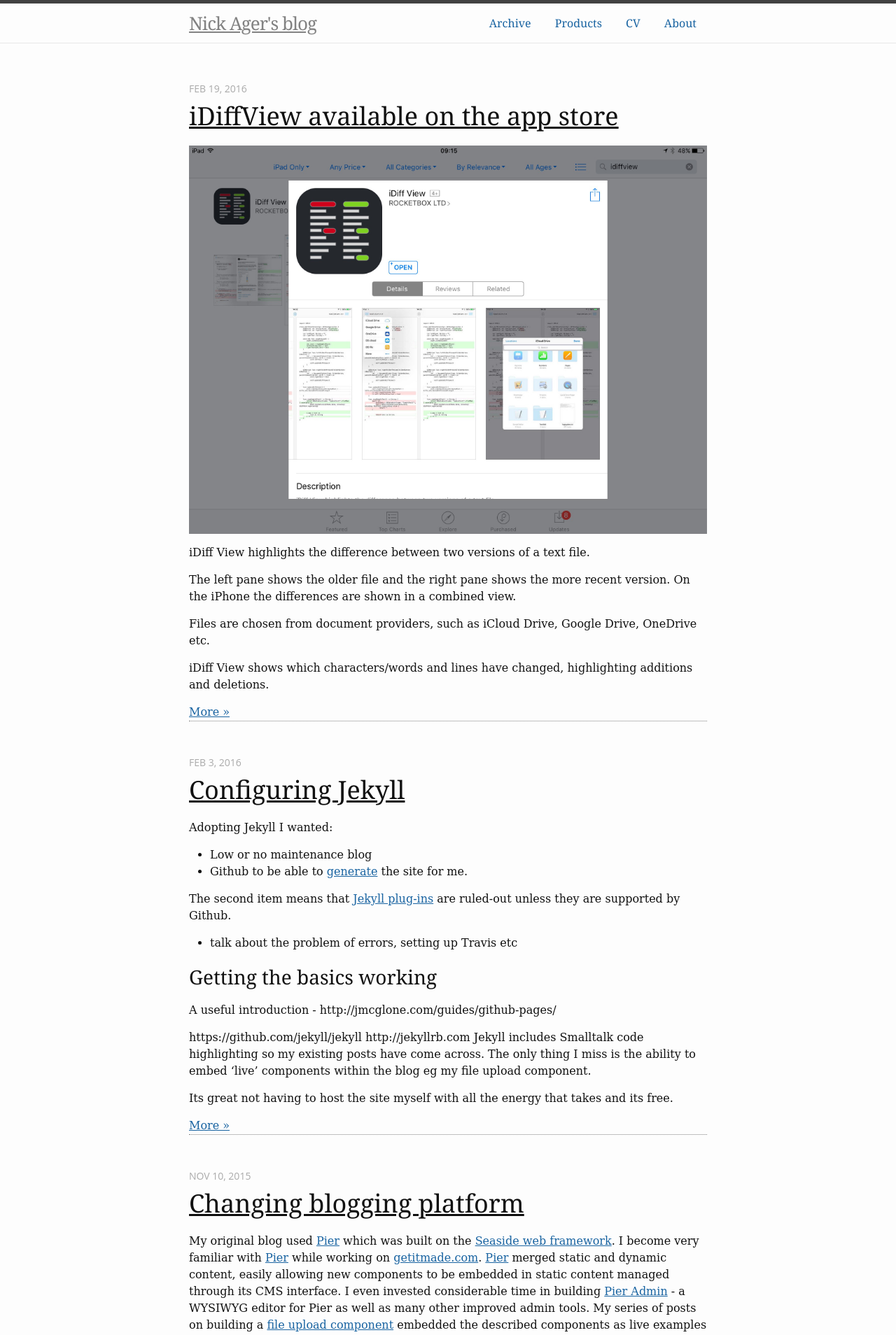
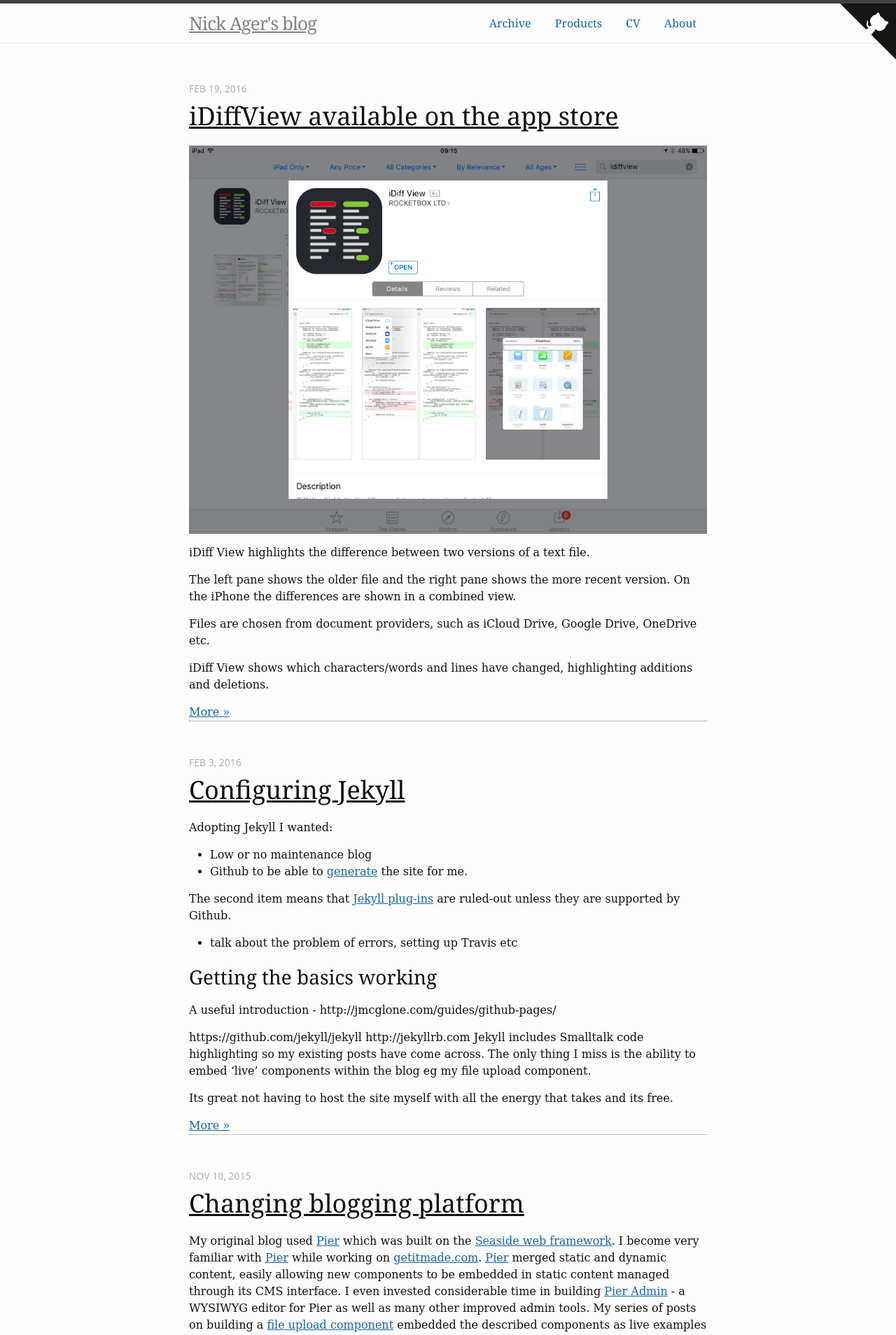
Before and after one commit to NickAger/nickager.github.io, a Jekyll site: the page built from index.html, in a window 1280 px wide. Shown: the top 1908 px of the page at 70% size. Built offline with Jekyll 4.4.1, drawn with Linux system fonts in a browser that asks for light colours; some web fonts are replaced; the list of posts is cut into pages by our own code.

Commit message:
added fork me on github

```diff
--- /dev/null
+++ b/_includes/fork-me-on-github.html
@@ -0,0 +1,2 @@
+{% comment %} from http://tholman.com/github-corners/ {% endcomment %}
+<a href="https://github.com/NickAger/nickager.github.io" class="github-corner"><svg width="80" height="80" viewBox="0 0 250 250" style="fill:#151513; color:#fff; position: absolute; top: 0; border: 0; right: 0;"><path d="M0,0 L115,115 L130,115 L142,142 L250,250 L250,0 Z"></path><path d="M128.3,109.0 C113.8,99.7 119.0,89.6 119.0,89.6 C122.0,82.7 120.5,78.6 120.5,78.6 C119.2,72.0 123.4,76.3 123.4,76.3 C127.3,80.9 125.5,87.3 125.5,87.3 C122.9,97.6 130.6,101.9 134.4,103.2" fill="currentColor" style="transform-origin: 130px 106px;" class="octo-arm"></path><path d="M115.0,115.0 C114.9,115.1 118.7,116.5 119.8,115.4 L133.7,101.6 C136.9,99.2 139.9,98.4 142.2,98.6 C133.8,88.0 127.5,74.4 143.8,58.0 C148.5,53.4 154.0,51.2 159.7,51.0 C160.3,49.4 163.2,43.6 171.4,40.1 C171.4,40.1 176.1,42.5 178.8,56.2 C183.1,58.6 187.2,61.8 190.9,65.4 C194.5,69.0 197.7,73.2 200.1,77.6 C213.8,80.2 216.3,84.9 216.3,84.9 C212.7,93.1 206.9,96.0 205.4,96.6 C205.1,102.4 203.0,107.8 198.3,112.5 C181.9,128.9 168.3,122.5 157.7,114.1 C157.9,116.9 156.7,120.9 152.7,124.9 L141.0,136.5 C139.8,137.7 141.6,141.9 141.8,141.8 Z" fill="currentColor" class="octo-body"></path></svg></a><style>.github-corner:hover .octo-arm{animation:octocat-wave 560ms ease-in-out}@keyframes octocat-wave{0%,100%{transform:rotate(0)}20%,60%{transform:rotate(-25deg)}40%,80%{transform:rotate(10deg)}}@media (max-width:500px){.github-corner:hover .octo-arm{animation:none}.github-corner .octo-arm{animation:octocat-wave 560ms ease-in-out}}</style>
--- a/_includes/header.html
+++ b/_includes/header.html
@@ -1,5 +1,5 @@
 <header class="site-header">
-
+  {% include fork-me-on-github.html %}
   <div class="wrapper">
 
     <a class="site-title" href="{{ site.baseurl }}/">{{ site.title }}</a>
```
